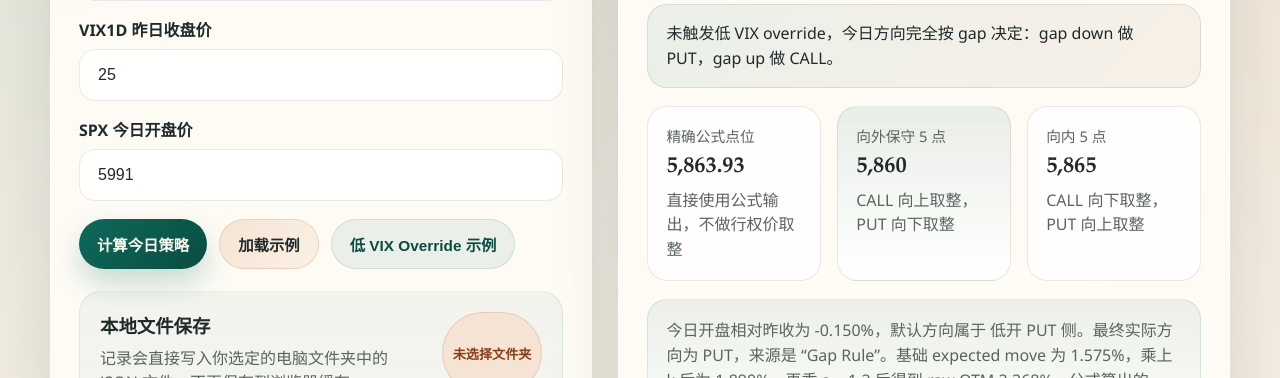
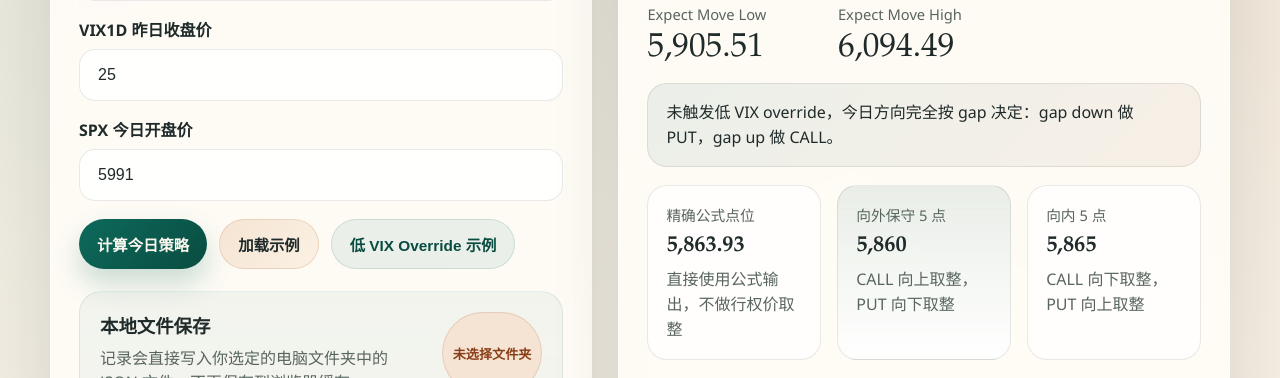
Before and after one commit to 1477009639zw-blip/spx-credit-spread-calculator, a plain HTML site: page index.html in a window 1280 px wide. Shown: the part 722-1100 px from the top of the page. Drawn offline with nearby package versions, Linux system fonts and the light colour scheme.

Commit message:
Show expected move high and low

```diff
--- a/app.js
+++ b/app.js
@@ -50,6 +50,8 @@
     directionSourceBadge: document.getElementById("direction-source-badge"),
     exactTarget: document.getElementById("exact-target"),
     finalOtm: document.getElementById("final-otm"),
+    expectMoveLow: document.getElementById("expect-move-low"),
+    expectMoveHigh: document.getElementById("expect-move-high"),
     overrideBanner: document.getElementById("override-banner"),
     exactPointCard: document.getElementById("exact-point-card"),
     outerStrikeCard: document.getElementById("outer-strike-card"),
@@ -869,6 +871,8 @@
 
     fields.exactTarget.textContent = formatNumber(result.exactTargetPrice, 2);
     fields.finalOtm.textContent = formatPercent(result.finalOtmPct, 2);
+    fields.expectMoveLow.textContent = formatNumber(result.expectedMoveLowPrice, 2);
+    fields.expectMoveHigh.textContent = formatNumber(result.expectedMoveHighPrice, 2);
 
     fields.overrideBanner.textContent = overrideMessage(result);
     fields.exactPointCard.textContent = formatNumber(result.exactTargetPrice, 2);
--- a/core.js
+++ b/core.js
@@ -90,6 +90,8 @@
     var absGapPct = Math.abs(gapPct);
     var gapDirection = gapPct > 0 ? "Gap Up" : "Gap Down / Flat";
     var baseExpectedMovePct = prevVixClose / 100 / SQRT_252;
+    var expectedMoveLowPrice = spxPrevClose * (1 - baseExpectedMovePct);
+    var expectedMoveHighPrice = spxPrevClose * (1 + baseExpectedMovePct);
     var moveAfterKPct = baseExpectedMovePct * K_MULTIPLIER;
     var aMultiplier = chooseAMultiplier(absGapPct);
     var rawOtmPct = moveAfterKPct * aMultiplier;
@@ -111,6 +113,8 @@
       gapBucket: gapBucket(absGapPct),
       gapDirection: gapDirection,
       baseExpectedMovePct: baseExpectedMovePct,
+      expectedMoveLowPrice: expectedMoveLowPrice,
+      expectedMoveHighPrice: expectedMoveHighPrice,
       kMultiplier: K_MULTIPLIER,
       moveAfterKPct: moveAfterKPct,
       aMultiplier: aMultiplier,
--- a/index.html
+++ b/index.html
@@ -162,6 +162,14 @@
               <p class="label">最终 OTM</p>
               <p class="main-number compact" id="final-otm">-</p>
             </div>
+            <div>
+              <p class="label">Expect Move Low</p>
+              <p class="main-number compact" id="expect-move-low">-</p>
+            </div>
+            <div>
+              <p class="label">Expect Move High</p>
+              <p class="main-number compact" id="expect-move-high">-</p>
+            </div>
           </div>
 
           <div class="override-banner" id="override-banner">
```
